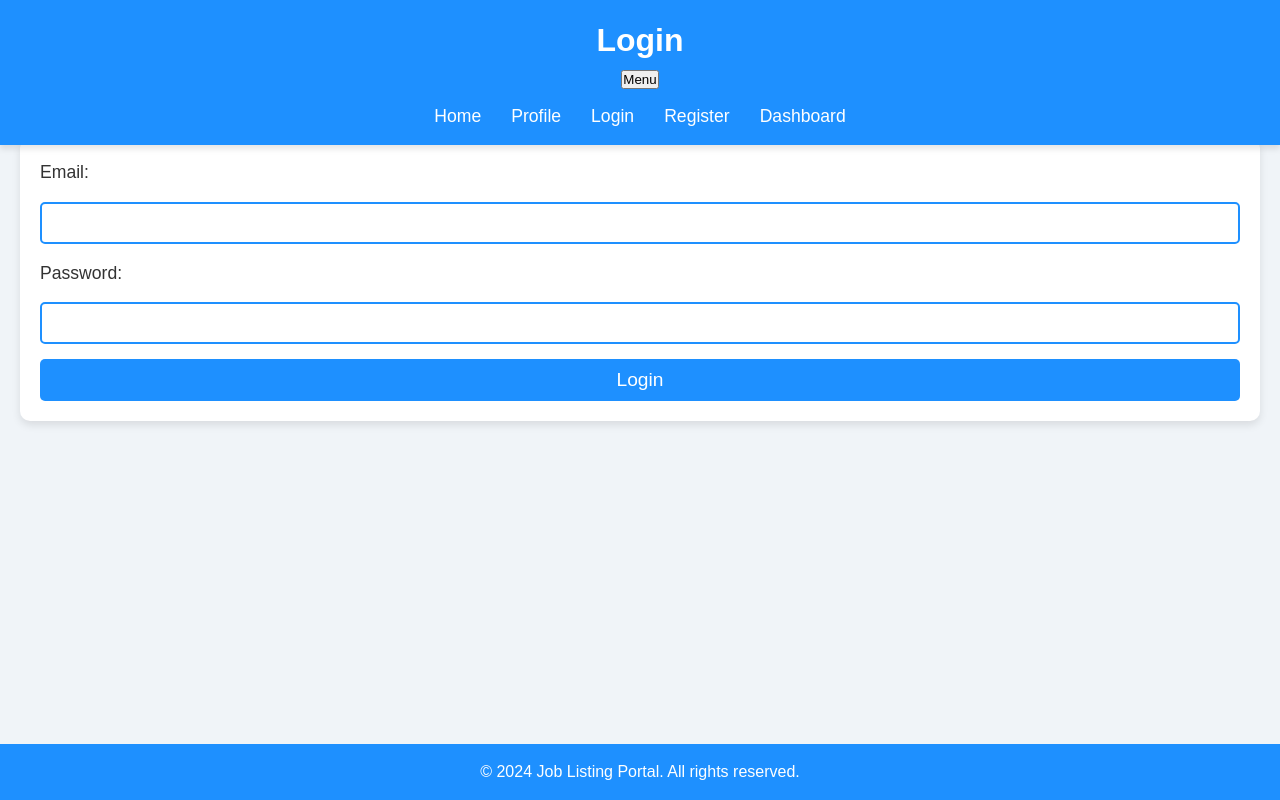
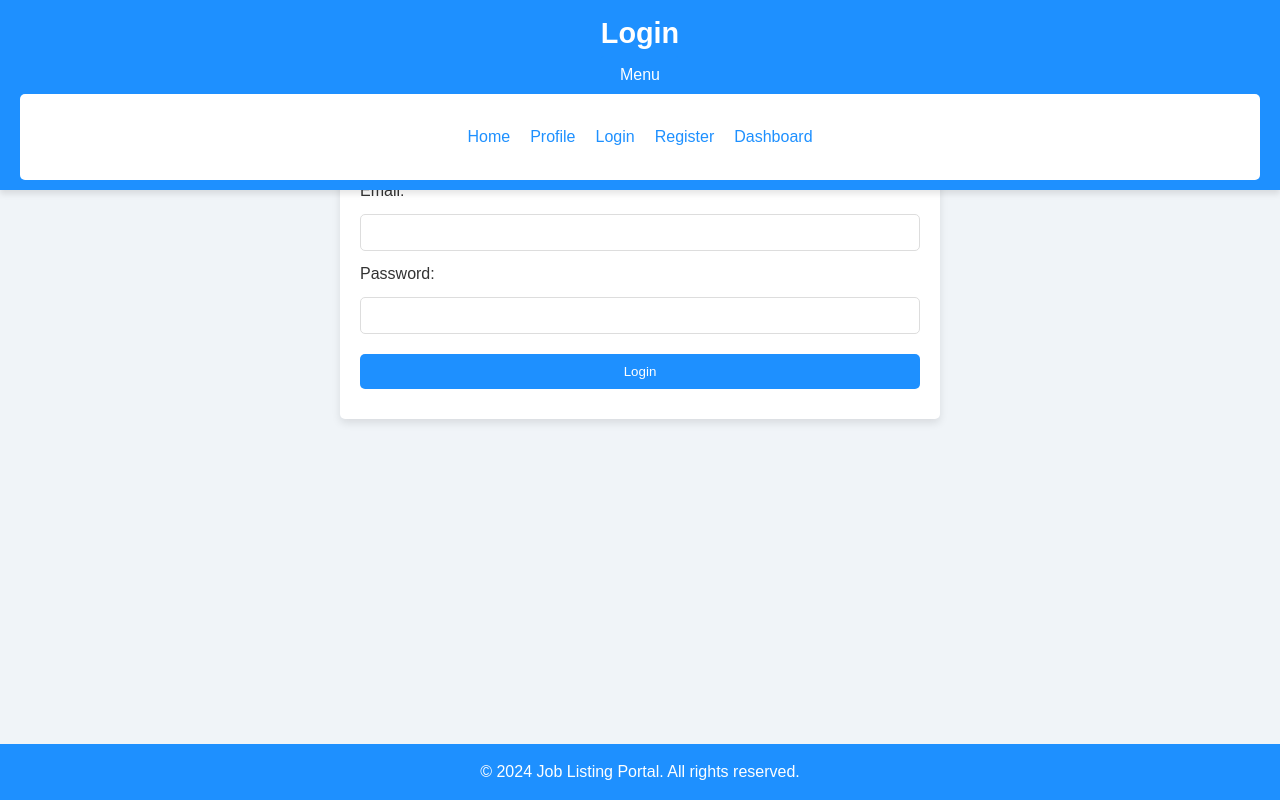
Before and after one commit to AF4creator/Job-listingportal.github.io, a plain HTML site: page login.html in a window 1280 px wide. Both pictures are taken after a click on the button "Menu". Drawn offline with Linux system fonts and the light colour scheme.

Commit message:
Update styles.css
Updation on styles, nav_lists, menu-toggle button features...

```diff
--- a/styles.css
+++ b/styles.css
@@ -1,6 +1,7 @@
 /* General Reset */
 * {
     margin: 0;
+    border: 0;
     padding: 0;
     box-sizing: border-box;
     font-family: Arial, sans-serif;
@@ -17,7 +18,7 @@ body {
 header {
     background-color: #1e90ff; /* Dodger blue */
     color: white;
-    padding: 15px 20px;
+    padding: 10px 20px; /* Reduced padding */
     text-align: center;
     position: fixed;
     width: 100%;
@@ -29,7 +30,57 @@ header {
 
 header h1 {
     margin: 0;
-    font-size: 2em;
+    font-size: 1.8em; /* Slightly reduced font size */
+}
+
+/* Style for the menu toggle button */
+.menu-toggle {
+    display: inline-block;
+    padding: 10px 20px;
+    font-size: 16px;
+    color: #fff;
+    background-color: #1e90ff;
+    border: none;
+    border-radius: 5px;
+    cursor: pointer;
+    text-align: center;
+    transition: background-color 0.3s ease;
+}
+
+.menu-toggle:hover {
+    background-color: #fff;
+    color: #1e90ff;
+    cursor: pointer;
+    transition: background-color 0.3s ease-in;
+}
+
+/* Style for the navigation list */
+.nav-list {
+    display: none; /* Hide the navigation list by default */
+    background-color: #fff;
+    border-radius: 5px;
+    padding: 10px;
+}
+
+.nav-list ul {
+    list-style: none;
+    padding: 0;
+    margin: 0;
+}
+
+.nav-list ul li {
+    margin: 10px 0; /* Spacing between items */
+}
+
+.nav-list ul li a {
+    color: #1e90ff;
+    text-decoration: none;
+    display: block; /* Makes the link occupy the full width */
+    padding: 10px; /* Add padding for better spacing */
+}
+
+.nav-list ul li a:hover {
+    text-decoration: none;
 }
 
 /* Navigation Styling */
@@ -37,28 +88,27 @@ nav ul {
     list-style: none;
     display: flex;
     justify-content: center;
-    margin-top: 10px;
+    margin-top: 5px; /* Reduced margin */
 }
 
 nav ul li {
-    margin: 0 15px;
+    margin: 0 10px; /* Space between items */
 }
 
 nav ul li a {
-    color: white;
+    color: #ffffff00; /* Transparent color */
     text-decoration: none;
-    font-size: 1.1em;
+    font-size: 1em; /* Font size */
     transition: color 0.3s ease-in-out;
 }
 
 nav ul li a:hover {
-     /* Hover color */
     text-transform: uppercase;
 }
 
 /* Main Section Styling */
 main {
-    padding: 100px 20px 20px 20px; /* Top padding adjusted for fixed header */
+    padding: 120px 20px 20px 20px; /* Adjusted padding for fixed header and navigation */
     min-height: 100vh;
 }
 
@@ -72,7 +122,7 @@ main {
 }
 
 #job-listing:hover {
-    transform: translateY(-5px); /* Hover effect */
+    transform: none; /* Removed scaling effect */
 }
 
 .job-listing {
@@ -83,57 +133,6 @@ main {
     color: #1e90ff; /* Title color */
     font-size: 1.5em;
     margin-bottom: 5px;
-}
-
-/* Form Styling */
-form {
-    display: flex;
-    flex-direction: column;
-    gap: 15px;
-    background-color: white;
-    padding: 20px;
-    border-radius: 10px;
-    box-shadow: 0px 4px 8px rgba(0, 0, 0, 0.1);
-}
-
-form label {
-    font-size: 1.1em;
-    color: #333;
-}
-
-form input[type="text"],
-form input[type="email"],
-form input[type="password"],
-form input[type="file"] {
-    padding: 10px;
-    font-size: 1em;
-    border: 2px solid #1e90ff;
-    border-radius: 5px;
-    transition: border-color 0.3s ease-in-out;
-}
-
-form input[type="text"]:focus,
-form input[type="email"]:focus,
-form input[type="password"]:focus,
-form input[type="file"]:focus {
-    border-color: #1ee5ff; /* Focus color */
-    outline: none;
-}
-
-form button {
-    padding: 10px;
-    font-size: 1.2em;
-    color: white;
-    background-color: #1e90ff;
-    border: none;
-    border-radius: 5px;
-    cursor: pointer;
-    transition: background-color 0.3s ease-in-out;
-}
-
-form button:hover {
-    background-color: #ffcc00; /* Hover color */
-    border-color: #ffffff;
 }
 
 /* Footer Styling */
@@ -149,21 +148,20 @@ footer {
     z-index: 1000;
 }
 
-/* Responsive Design */
 /* Mobile Menu */
 @media (max-width: 768px) {
     nav ul {
-        display: none; /* Hide the navigation menu */
+        display: none;
         flex-direction: column;
         position: absolute;
-        top: 60px;
+        top: 50px; /* Adjusted top position */
         left: 0;
         width: 100%;
-        background-color: #1e90ff; /* Same as the header */
+        background-color: #1e90ff;
     }
 
     nav ul.show {
-        display: flex; /* Show the menu when it's active */
+        display: flex;
     }
 
     nav ul li {
@@ -187,3 +185,33 @@ footer {
         text-align: center;
     }
 }
+
+/* Form Styling */
+form {
+    max-width: 600px; /* Constrain form width for better layout */
+    margin: 0 auto; /* Center the form horizontally */
+    padding: 20px;
+    background-color: #fff; /* White background for the form */
+    border-radius: 5px; /* Rounded corners */
+    box-shadow: 0px 4px 8px rgba(0, 0, 0, 0.1); /* Subtle shadow */
+}
+
+form input, form button {
+    width: 100%; /* Full width input and button */
+    padding: 10px;
+    margin: 10px 0; /* Space between form elements */
+    border: 1px solid #ddd; /* Light border */
+    border-radius: 5px; /* Rounded corners */
+}
+
+form button {
+    background-color: #1e90ff; /* Button background color */
+    color: white;
+    border: none;
+    cursor: pointer;
+}
+
+form button:hover {
+    background-color: #ffffff; /* Darker background on hover */
+    color:#1e90ff;
+}
```
